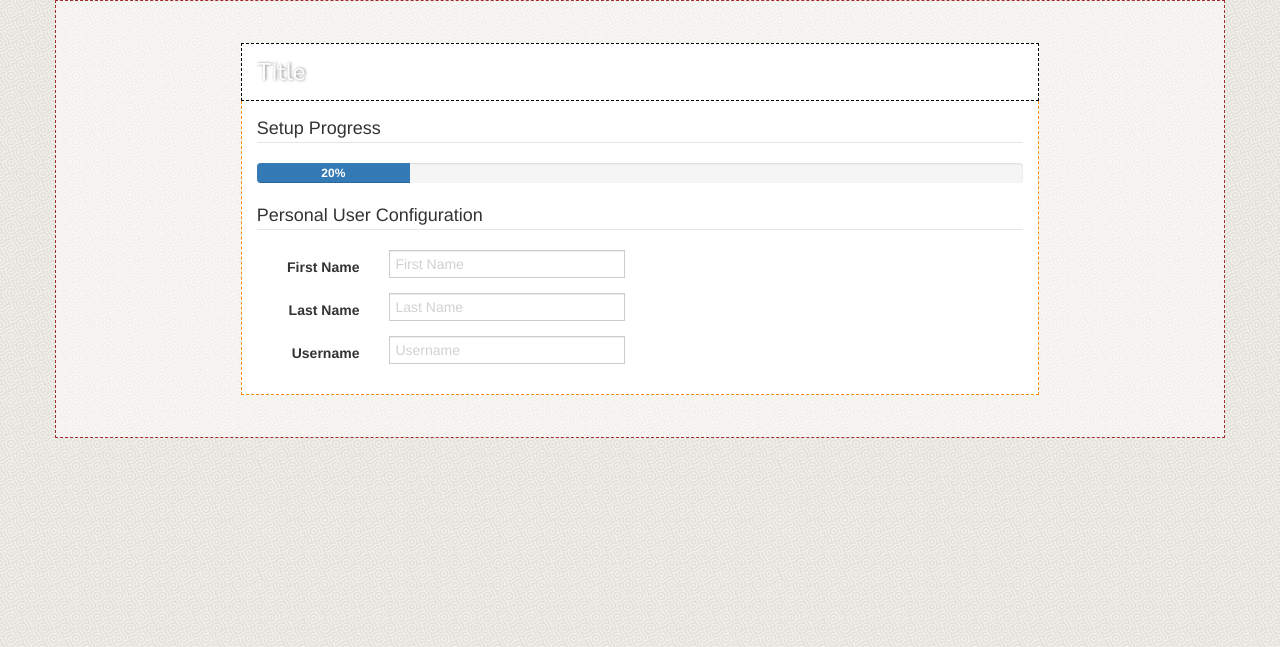
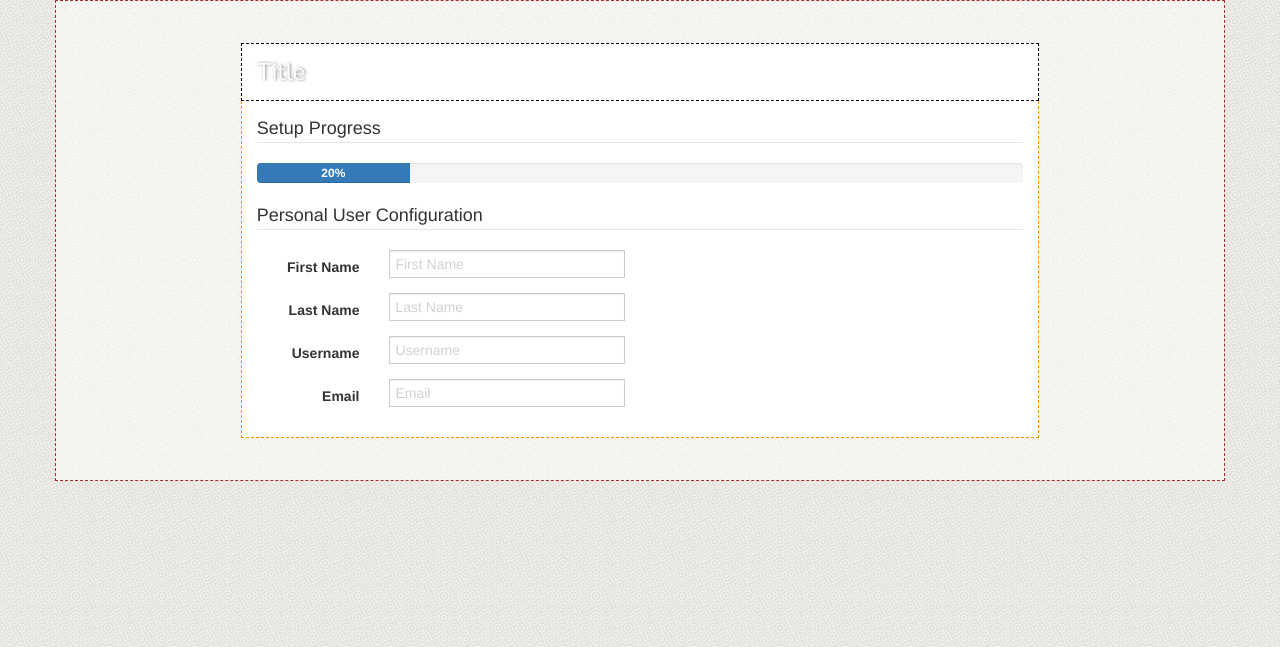
Before and after one commit to jeffryang24/yankey, a CodeIgniter app: page /index.php/installer/index in a window 1280 px wide. Shown: the top 647 px of the page. Run offline with CodeIgniter, Linux system fonts and the light colour scheme; some libraries are stand-ins or nearby versions.

Commit message:
menambah field email _initVersion 0.0.1 _initDate 03-30-2015

```diff
--- a/yw_apl/views/view_installer.php
+++ b/yw_apl/views/view_installer.php
@@ -45,6 +45,12 @@
                                 <input type="text" id="txtUsername" name="txtUsername" class="form-control txtField" placeholder="Username">
                             </div>
                         </div>
+                        <div class="form-group">
+                            <label for="txtEmail" class="col-sm-2 control-label">Email</label>
+                            <div class="col-sm-4">
+                                <input type="text" id="txtEmail" name="txtEmail" class="form-control txtField" placeholder="Email">
+                            </div>
+                        </div>
                     </form>
                 </div>
             </div>
```
